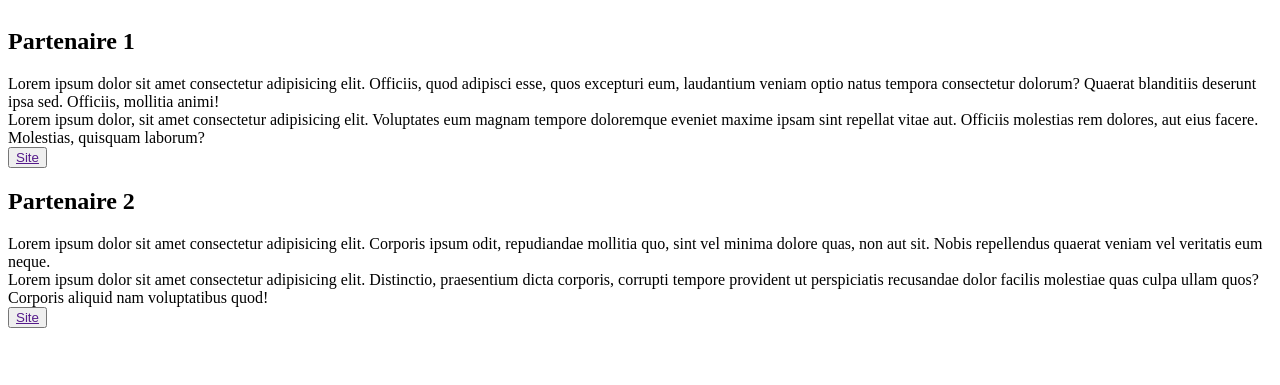
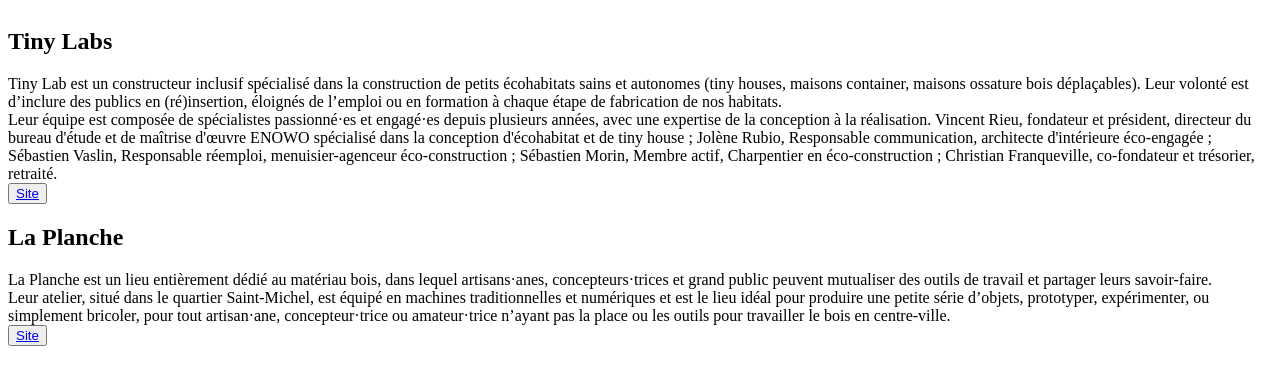
Before and after one commit to OswinFreyr/ProjetLowTech, a PHP site: page /views/pages/partenaires.php in a window 1280 px wide. Shown: the top 385 px of the page. Run offline with PHP 8.4, Linux system fonts and the light colour scheme.

Commit message:
Details partenaires et ajout route

```diff
--- a/projetLowTech/config/routes.php
+++ b/projetLowTech/config/routes.php
@@ -2,6 +2,7 @@
 
 const AVAILABLE_ROUTES = [
     'home' => 'homeController.php',
+    'partenaires' => 'partenairesController.php',
 ];
 
 const DEFAULT_ROUTE = AVAILABLE_ROUTES['home'];
--- /dev/null
+++ b/projetLowTech/controllers/partenairesController.php
@@ -0,0 +1,3 @@
+<?php
+
+$template = './views/pages/partenaires.php';
--- a/projetLowTech/views/pages/partenaires.php
+++ b/projetLowTech/views/pages/partenaires.php
@@ -1,48 +1,49 @@
-<div>
+<div id="partenaire_1">
     <div>
-        <img src="" alt="">
+        <img src="" alt="" class="img_partenaire">
     </div>
-    <div>
-        <h2>Partenaire 1</h2>
+    <div id="titre_partenaire_1">
+        <h2>Tiny Labs</h2>
     </div>
-    <div>
-        Lorem ipsum dolor sit amet consectetur adipisicing elit. Officiis, quod adipisci esse, quos excepturi eum, laudantium veniam optio natus tempora consectetur dolorum? Quaerat blanditiis deserunt ipsa sed. Officiis, mollitia animi!
+    <div id="desc1_partenaire_1">
+        Tiny Lab est un constructeur inclusif spécialisé dans la construction de petits écohabitats sains et autonomes (tiny houses, maisons container, maisons ossature bois déplaçables). Leur volonté est d’inclure des publics en (ré)insertion, éloignés de l’emploi ou en formation à chaque étape de fabrication de nos habitats.
     </div>
-    <div>
-        <div>
-            Lorem ipsum dolor, sit amet consectetur adipisicing elit. Voluptates eum magnam tempore doloremque eveniet maxime ipsam sint repellat vitae aut. Officiis molestias rem dolores, aut eius facere. Molestias, quisquam laborum?
+    <div id="">
+        <div id="desc2_partenaire_2">
+            Leur équipe est composée de spécialistes passionné·es et engagé·es depuis plusieurs années, avec une expertise de la conception à la réalisation.
+            Vincent Rieu, fondateur et président, directeur du bureau d'étude et de maîtrise d'œuvre ENOWO spécialisé dans la conception d'écohabitat et de tiny house ; Jolène Rubio, Responsable communication, architecte d'intérieure éco-engagée ; Sébastien Vaslin, Responsable réemploi, menuisier-agenceur éco-construction ; Sébastien Morin, Membre actif, Charpentier en éco-construction ; Christian Franqueville, co-fondateur et trésorier, retraité.
         </div>
         <div>
             <img src="" alt="">
         </div>
     </div>
-    <div>
+    <div id="lien_site_1">
         <button>
-            <a href="">Site</a>
+            <a href="https://tinylabassociation.dorik.io">Site</a>
         </button>
     </div>
 </div>
-<div>
+<div id="partenaire_2">
     <div>
         <img src="" alt="">
     </div>
     <div>
-        <h2>Partenaire 2</h2>
+        <h2 id="titre_partenaire_2">La Planche</h2>
     </div>
-    <div>
-        Lorem ipsum dolor sit amet consectetur adipisicing elit. Corporis ipsum odit, repudiandae mollitia quo, sint vel minima dolore quas, non aut sit. Nobis repellendus quaerat veniam vel veritatis eum neque.
+    <div id="desc1_partenaire_2">
+        La Planche est un lieu entièrement dédié au matériau bois, dans lequel artisans·anes, concepteurs·trices et grand public peuvent mutualiser des outils de travail et partager leurs savoir-faire.
     </div>
-    <div>
+    <div id="">
         <div>
             <img src="" alt="">
         </div>
-        <div>
-            Lorem ipsum dolor sit amet consectetur adipisicing elit. Distinctio, praesentium dicta corporis, corrupti tempore provident ut perspiciatis recusandae dolor facilis molestiae quas culpa ullam quos? Corporis aliquid nam voluptatibus quod!
+        <div id="desc2_partenaire_2">
+            Leur atelier, situé dans le quartier Saint-Michel, est équipé en machines traditionnelles et numériques et est le lieu idéal pour produire une petite série d’objets, prototyper, expérimenter, ou simplement bricoler, pour tout artisan·ane, concepteur·trice ou amateur·trice n’ayant pas la place ou les outils pour travailler le bois en centre-ville.
         </div>
     </div>
-    <div>
+    <div id="lien_site_2">
         <button>
-            <a href="">Site</a>
+            <a href="https://laplanche-bois.fr">Site</a>
         </button>
     </div>
 </div>
```
Also changed, not shown: projetLowTech/controllers/profilController.php (added, +7 -0 lines), projetLowTech/views/pages/carteAnnonce.php (added, +32 -0 lines).
